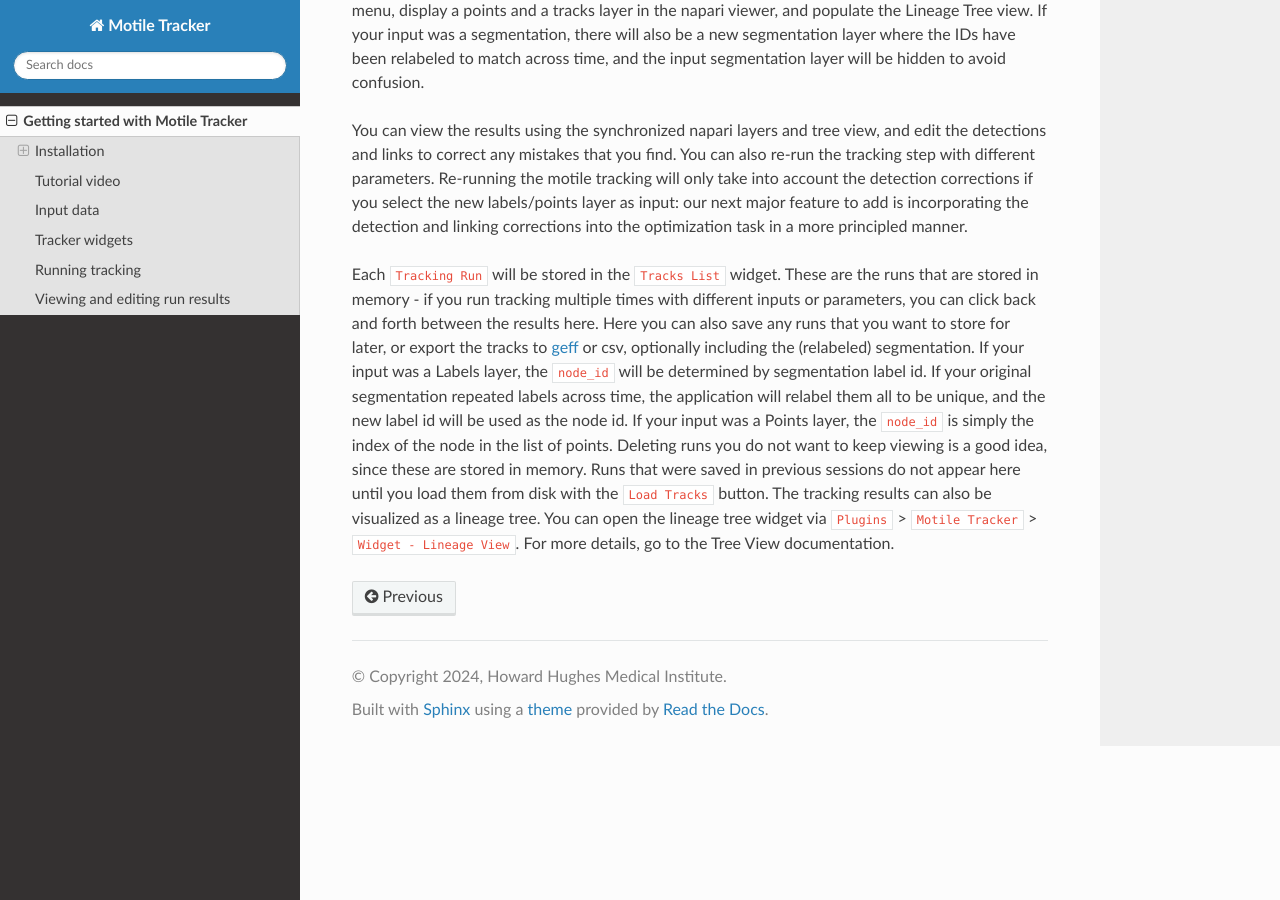
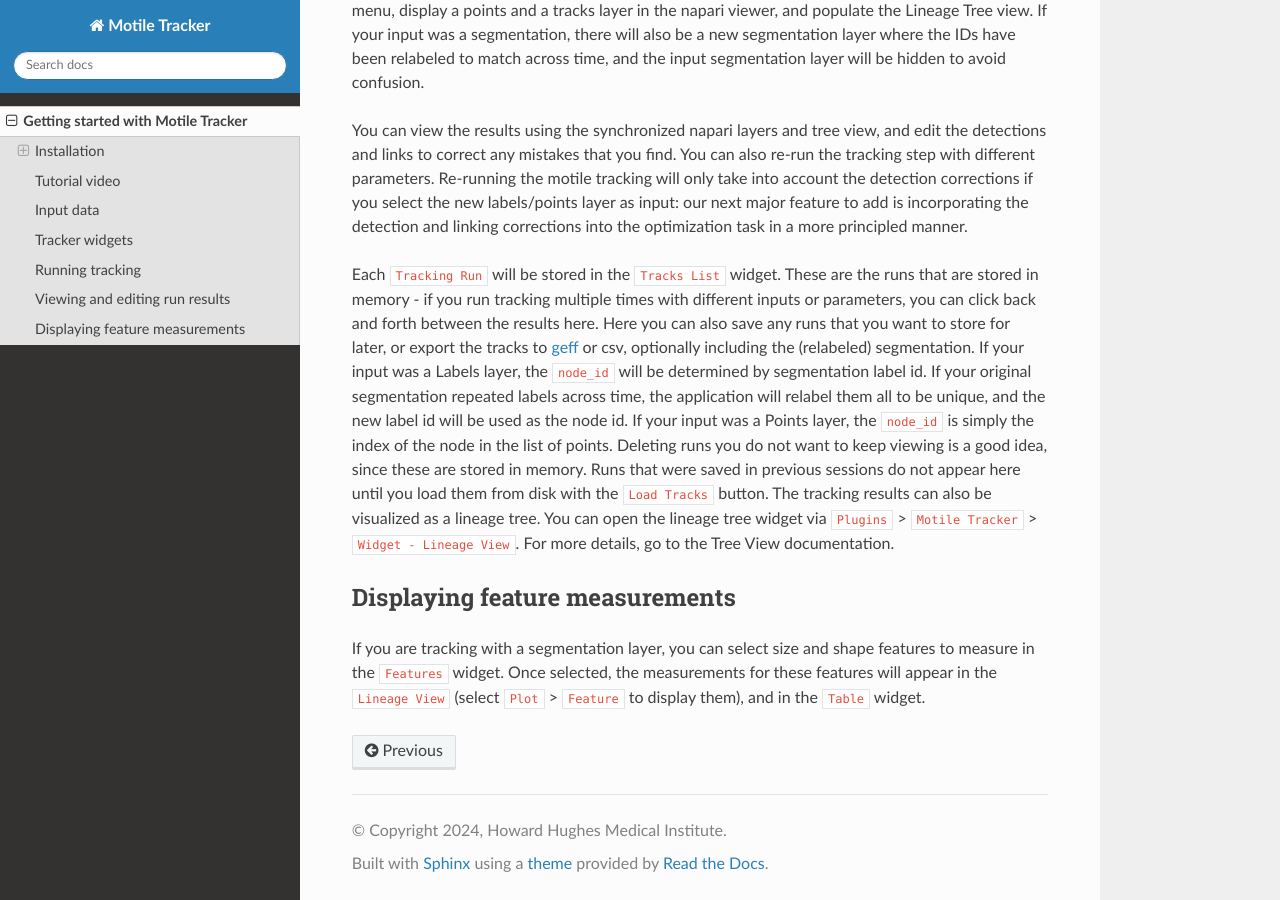
Before and after one commit to live-image-tracking-tools/motile_tracker, a Sphinx documentation site: the page built from docs/source/getting_started.rst, in a window 1280 px wide and 900 px high, scrolled down 2696 px. Built offline with Sphinx 7.4.7 and the Read the Docs theme 3.1.0, drawn with Linux system fonts in a browser that asks for light colours; pages that are not in the unit, such as notebooks, are missing from menus.

Commit message:
add basic feature measurement instructions to docs

```diff
--- a/docs/source/getting_started.rst
+++ b/docs/source/getting_started.rst
@@ -111,6 +111,11 @@ The tracking results can also be visualized as a lineage tree.
 You can open the lineage tree widget via ``Plugins`` > ``Motile Tracker`` > ``Widget - Lineage View``.
 For more details, go to the :doc:`Tree View <tree_view>` documentation.
 
+Displaying feature measurements
+*******************************
+If you are tracking with a segmentation layer, you can select size and shape features to measure in the ``Features`` widget.
+Once selected, the measurements for these features will appear in the ``Lineage View`` (select ``Plot`` > ``Feature`` to display them), and in the ``Table`` widget.
+
 .. _Issue #48: https://github.com/funkelab/motile_tracker/issues/48
 .. _Cell Tracking Challenge: https://celltrackingchallenge.net/
 .. _Fabrèges et al (2024): https://www.science.org/doi/10.1126/science.adh1145
```
